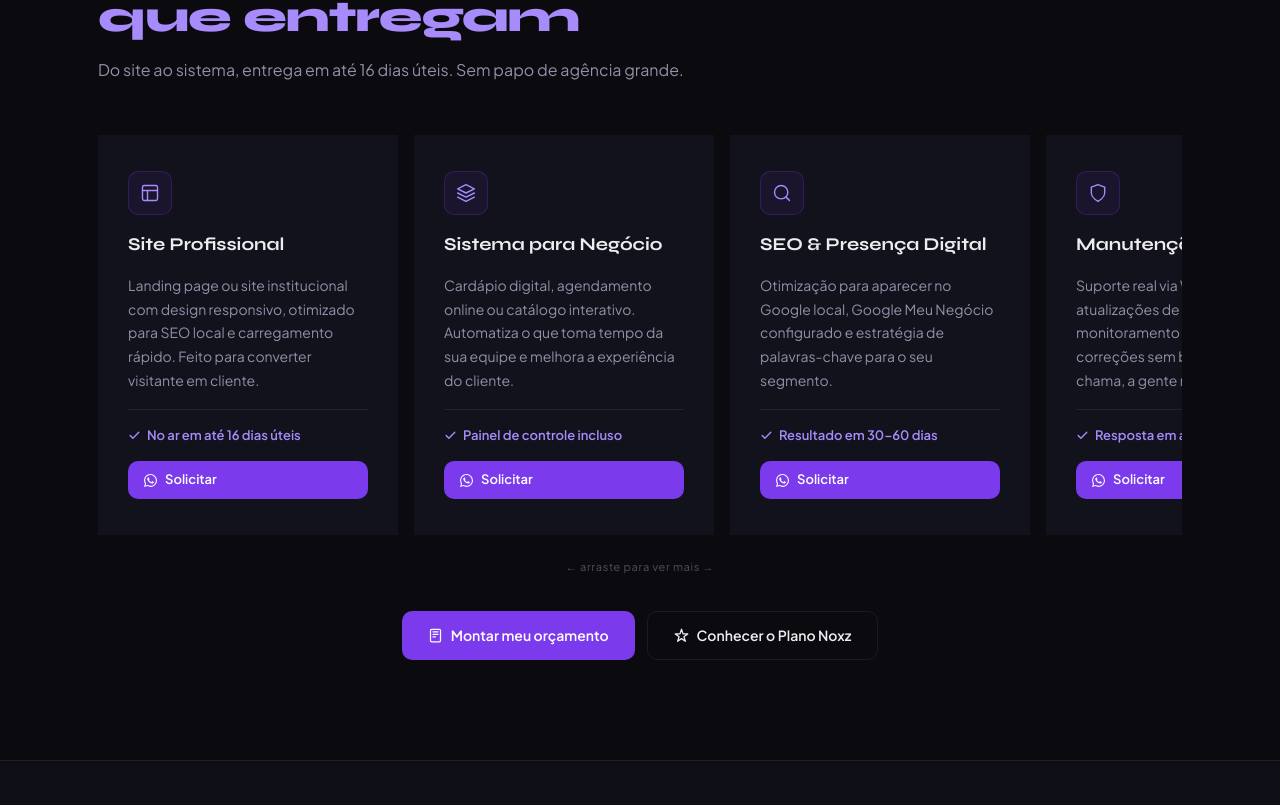
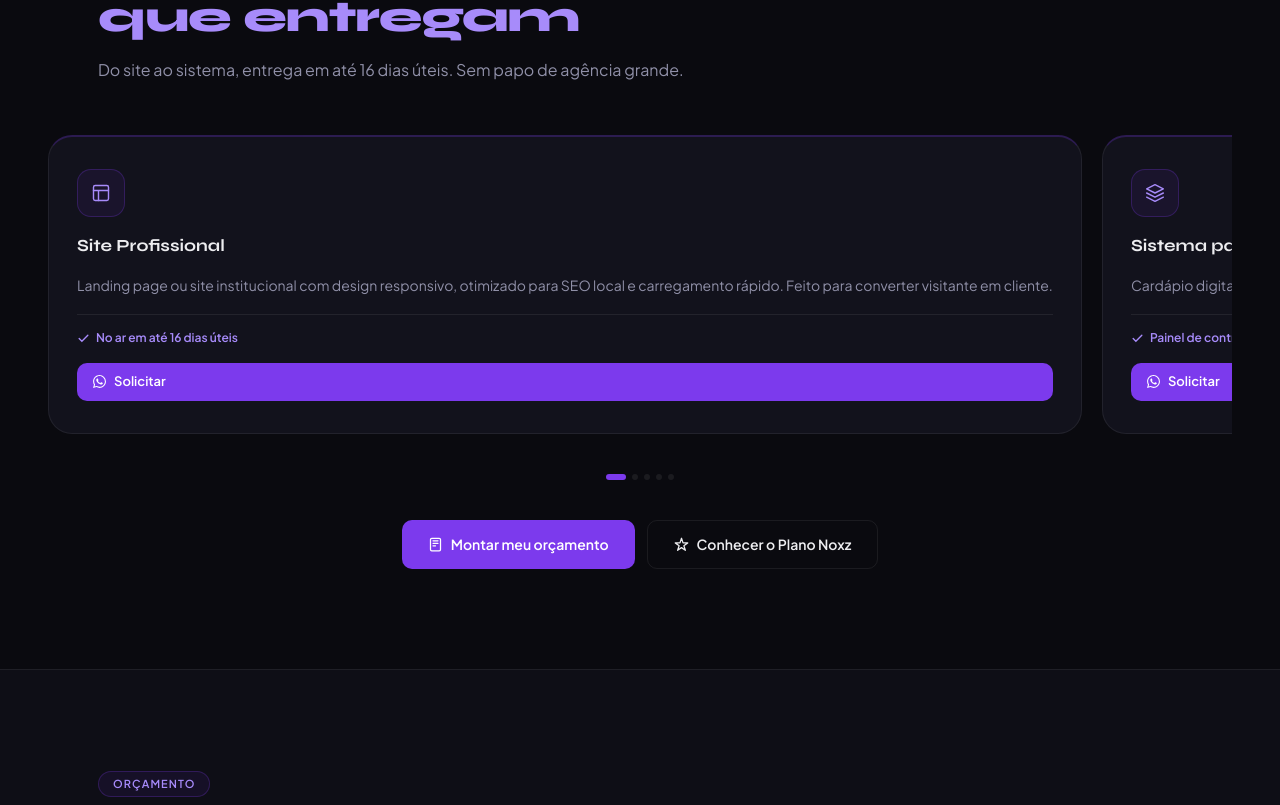
Before and after one commit to NEOpisa/NVGHUB, a Next.js app: page / in a window 1280 px wide. Shown: the part 1195-2000 px from the top of the page. Built offline with nearby package versions, Linux system fonts and the light colour scheme.

Commit message:
feat: cards arredondados, scroll sem barra, dots animados, preços corrigidos

```diff
--- a/src/app/globals.css
+++ b/src/app/globals.css
@@ -267,9 +267,12 @@ html {
 }
 .services-header { max-width: 620px; }
 .service-card {
-  background: var(--surface); padding: 36px 30px;
+  background: var(--surface); padding: 32px 28px;
   display: flex; flex-direction: column; gap: 16px;
-  transition: background 200ms;
+  border: 1px solid var(--border);
+  border-radius: 24px;
+  border-top: 2px solid var(--accent-border);
+  transition: background 200ms, border-color 200ms, box-shadow 200ms, transform 200ms;
   position: relative; overflow: hidden;
 }
 .service-card::before {
@@ -277,51 +280,69 @@ html {
   background: radial-gradient(ellipse 80% 60% at 0% 0%, var(--accent-subtle), transparent);
   opacity: 0; transition: opacity 300ms;
 }
-.service-card:hover { background: var(--surface-raised); }
+.service-card:hover {
+  background: var(--surface-raised);
+  border-color: var(--accent-border);
+  box-shadow: 0 8px 40px rgba(124,58,237,0.12);
+  transform: translateY(-3px);
+}
 .service-card:hover::before { opacity: 1; }
 .service-icon {
-  width: 44px; height: 44px; border-radius: var(--radius);
+  width: 48px; height: 48px; border-radius: 14px;
   background: var(--accent-subtle); border: 1px solid var(--accent-border);
   display: flex; align-items: center; justify-content: center;
   color: var(--accent-light); flex-shrink: 0;
   transition: box-shadow 200ms;
 }
-.service-card:hover .service-icon { box-shadow: 0 0 16px var(--accent-glow); }
+.service-card:hover .service-icon { box-shadow: 0 0 20px var(--accent-glow); }
 .service-title {
   font-family: var(--font-display); font-weight: 700;
-  font-size: 18px; color: var(--text-primary);
+  font-size: 17px; color: var(--text-primary);
 }
 .service-desc { font-size: 14px; color: var(--text-secondary); line-height: 1.7; flex: 1; }
 .service-outcome {
-  margin-top: auto; padding-top: 16px;
+  margin-top: auto; padding-top: 14px;
   border-top: 1px solid var(--border);
-  font-size: 13px; color: var(--accent-light); font-weight: 600;
+  font-size: 12px; color: var(--accent-light); font-weight: 600;
   display: flex; align-items: center; gap: 6px;
 }
 
 /* ── Services scroll horizontal ── */
-.services-scroll-wrap { margin-top: 52px; }
+.services-scroll-wrap {
+  margin-top: 52px;
+  /* break out of inner to allow full-bleed scroll feel */
+  width: 100vw; position: relative;
+  left: 50%; transform: translateX(-50%);
+  padding: 0 clamp(20px, 5vw, 48px);
+  box-sizing: border-box;
+}
 .services-scroll {
-  display: flex; gap: 16px;
-  overflow-x: auto; padding-bottom: 16px;
+  display: flex; gap: 20px;
+  overflow-x: auto;
+  padding-bottom: 24px;
+  padding-right: clamp(20px, 5vw, 48px);
   scroll-snap-type: x mandatory;
   -webkit-overflow-scrolling: touch;
-  scrollbar-width: thin; scrollbar-color: var(--accent) var(--surface);
+  scrollbar-width: none;
 }
-.services-scroll::-webkit-scrollbar { height: 4px; }
-.services-scroll::-webkit-scrollbar-track { background: var(--surface); border-radius: 999px; }
-.services-scroll::-webkit-scrollbar-thumb { background: var(--accent); border-radius: 999px; }
+.services-scroll::-webkit-scrollbar { display: none; }
 .services-scroll .service-card {
-  min-width: 280px; max-width: 300px; flex-shrink: 0;
+  min-width: clamp(260px, 76vw, 300px);
+  flex-shrink: 0;
   scroll-snap-align: start;
 }
-.services-scroll-hint {
-  text-align: center; font-size: 11px; color: var(--text-muted);
-  margin-top: 8px; letter-spacing: 0.06em;
+/* scroll progress dots */
+.services-scroll-dots {
+  display: flex; justify-content: center; gap: 6px; margin-top: 16px;
 }
+.services-scroll-dot {
+  width: 6px; height: 6px; border-radius: 999px;
+  background: var(--border); transition: background 200ms, width 200ms;
+}
+.services-scroll-dot.active { background: var(--accent); width: 20px; }
 .services-orcamento-cta {
   display: flex; flex-wrap: wrap; gap: 12px;
-  margin-top: 36px; justify-content: center;
+  margin-top: 40px; justify-content: center;
 }
 
 /* SaaS waitlist inline */
--- a/src/components/OrcamentoSection.tsx
+++ b/src/components/OrcamentoSection.tsx
@@ -6,10 +6,10 @@ import { useReveal } from "@/hooks/useReveal";
 const WA = "https://wa.me/qr/YDKPLNZS2ZDBC1";
 
 const OPCOES = [
-  { id: "site",       label: "Site Profissional",       desc: "Landing page ou site institucional responsivo",        price: 890  },
-  { id: "sistema",    label: "Sistema para Negócio",     desc: "Cardápio, agendamento ou catálogo + painel de controle", price: 1000 },
-  { id: "seo",        label: "SEO & Presença Digital",   desc: "Google Meu Negócio + palavras-chave locais",           price: 490  },
-  { id: "manutencao", label: "Manutenção Mensal",        desc: "Atualizações de conteúdo + suporte via WhatsApp",      price: 190  },
+  { id: "site",       label: "Site Profissional",        desc: "Landing page responsiva, SEO básico + 5 meses de suporte",     price: 890  },
+  { id: "sistema",    label: "+ Sistema para Negócio",   desc: "Cardápio, agendamento ou catálogo com painel de controle",     price: 1000 },
+  { id: "seo",        label: "+ SEO Avançado",           desc: "Google Meu Negócio configurado + estratégia de palavras-chave", price: 390  },
+  { id: "manutencao", label: "+ Manutenção Mensal",      desc: "Suporte contínuo após o período incluso nos planos",           price: 290  },
 ];
 
 export default function OrcamentoSection() {
--- a/src/components/ServicesSection.tsx
+++ b/src/components/ServicesSection.tsx
@@ -1,6 +1,6 @@
 "use client";
 
-import { useState, useRef } from "react";
+import { useState, useRef, useEffect } from "react";
 import { useReveal } from "@/hooks/useReveal";
 
 const WA = "https://wa.me/qr/YDKPLNZS2ZDBC1";
@@ -40,7 +40,22 @@ const SERVICES = [
 
 export default function ServicesSection() {
   const headerRef = useRef<HTMLDivElement>(null);
+  const scrollRef = useRef<HTMLDivElement>(null);
+  const [activeIdx, setActiveIdx] = useState(0);
   useReveal(headerRef);
+
+  useEffect(() => {
+    const el = scrollRef.current;
+    if (!el) return;
+    const onScroll = () => {
+      const cardW = el.firstElementChild
+        ? (el.firstElementChild as HTMLElement).offsetWidth + 20
+        : 300;
+      setActiveIdx(Math.round(el.scrollLeft / cardW));
+    };
+    el.addEventListener("scroll", onScroll, { passive: true });
+    return () => el.removeEventListener("scroll", onScroll);
+  }, []);
 
   return (
     <section id="servicos" aria-label="Nossos serviços">
@@ -57,7 +72,7 @@ export default function ServicesSection() {
 
         {/* Horizontal scroll */}
         <div className="services-scroll-wrap">
-          <div className="services-scroll">
+          <div className="services-scroll" ref={scrollRef}>
             {SERVICES.map((svc) => (
               <article key={svc.title} className="service-card">
                 <div className="service-icon" aria-hidden="true">{svc.icon}</div>
@@ -80,7 +95,12 @@ export default function ServicesSection() {
               </article>
             ))}
           </div>
-          <div className="services-scroll-hint">← arraste para ver mais →</div>
+          {/* dots */}
+          <div className="services-scroll-dots" aria-hidden="true">
+            {SERVICES.map((_, i) => (
+              <span key={i} className={`services-scroll-dot${i === activeIdx ? " active" : ""}`} />
+            ))}
+          </div>
         </div>
 
         {/* Botão orçamento */}
```
Also changed, not shown: 3 other files (tests, documents, lock files or other folders).
